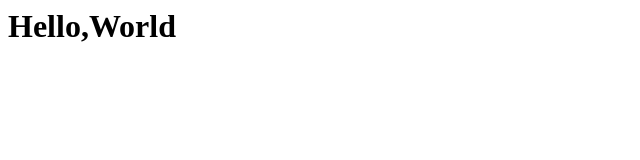
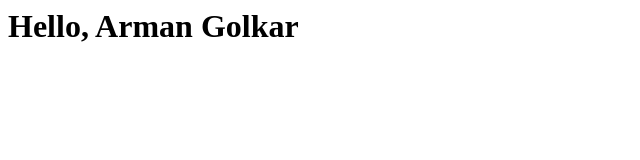
Before and after one commit to ArmanGolkar/simplehtml, a plain HTML site: page index.html in a window 1280 px wide. Shown: the whole page, without its empty margins (0-640 px from the left). Drawn offline with Linux system fonts and the light colour scheme.

Commit message:
hello,Arman

```diff
--- a/index.html
+++ b/index.html
@@ -1 +1 @@
-<h1>Hello,World</h1>
+<h1>Hello, Arman Golkar</h1>
```
